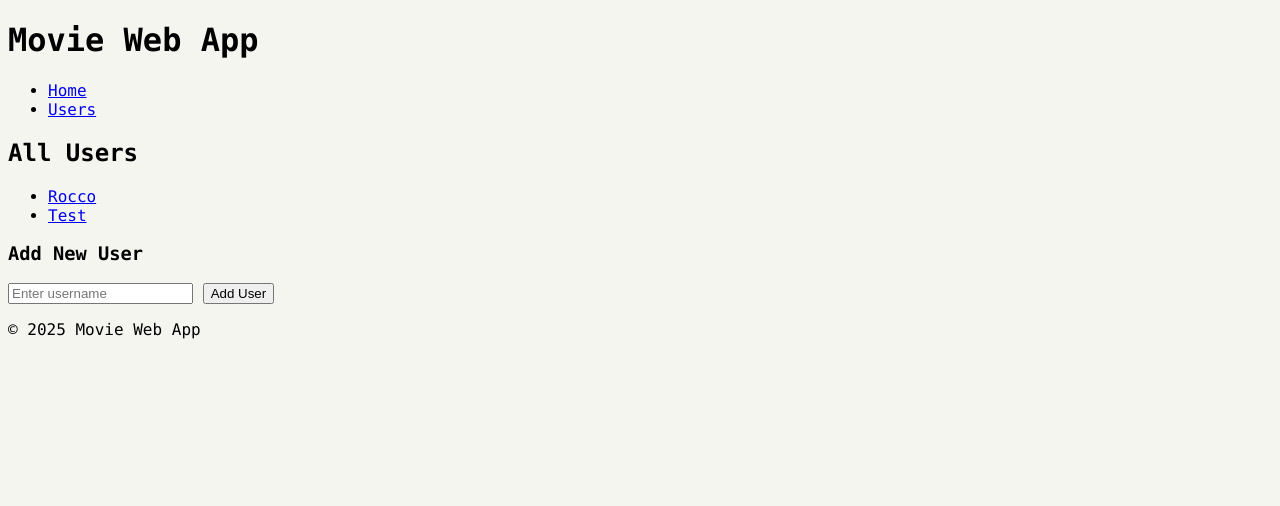
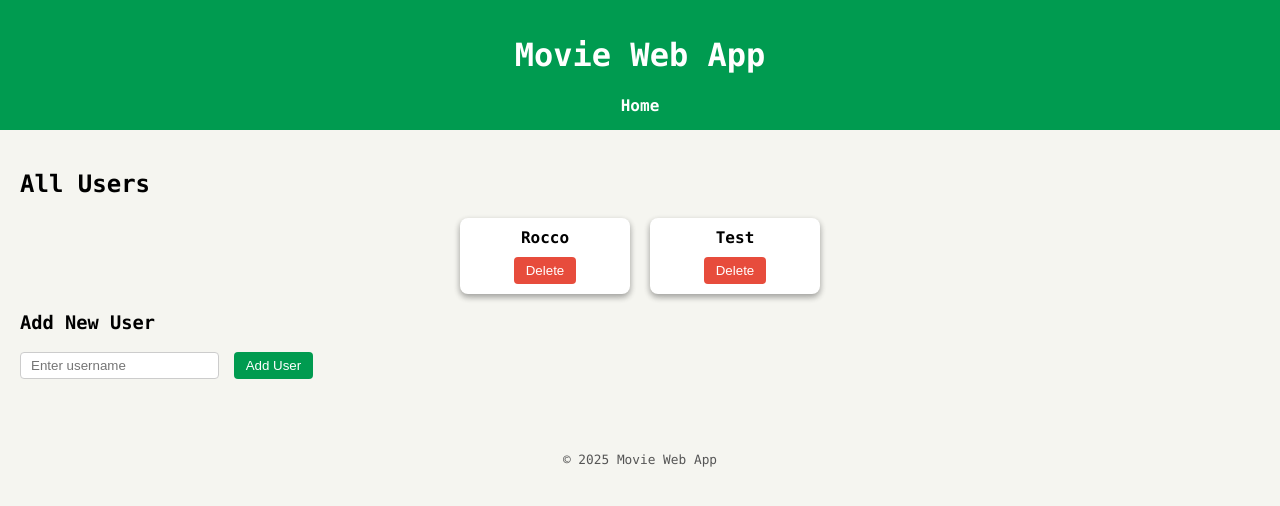
Before and after one commit to RoccoDr02/MovieProject-Flask-SQLAlchemy, a Flask app: page / in a window 1280 px wide. Shown: the top 506 px of the page. Run offline with Flask 3, Linux system fonts and the light colour scheme.

Commit message:
changed css and the html files for better style and all

```diff
--- a/app.py
+++ b/app.py
@@ -30,6 +30,12 @@ def add_user():
     data_manager.add_user(username)
     return redirect(url_for('home'))
 
+@app.route('/users/<int:user_id>/delete', methods=['POST'])
+def delete_user(user_id):
+    data_manager.delete_user(user_id)
+    return redirect(url_for('home'))
+
+
 @app.route('/users/<int:user_id>/movies', methods=['GET'])
 def user_movies(user_id):
     user = data_manager.get_user_by_id(user_id)
@@ -42,6 +48,16 @@ def add_movie(user_id):
     data_manager.add_movie(title, user_id)
     return redirect(url_for('user_movies', user_id=user_id))
 
+@app.route('/users/<int:user_id>/movies/<int:movie_id>/update', methods=['POST'])
+def update_movie(user_id, movie_id):
+    new_title = request.form['new_title']
+    data_manager.update_movie(movie_id, new_title=new_title)
+    return redirect(url_for('user_movies', user_id=user_id))
+
+@app.route('/users/<int:user_id>/movies/<int:movie_id>/delete', methods=['POST'])
+def delete_movie(user_id, movie_id):
+    data_manager.delete_movie(movie_id)
+    return redirect(url_for('user_movies', user_id=user_id))
 
 
 if __name__ == '__main__':
--- a/static/style.css
+++ b/static/style.css
@@ -1,52 +1,134 @@
+/* Body + Header */
 body {
     background: #F5F5F0;
     color: black;
-  font-family: Monaco;
+    font-family: Monaco, monospace;
+    margin: 0;
+    padding: 0;
 }
 
-.list-movies-title {
-  padding: 10px 0;
-  background: #009B50;
+header {
+    background-color: #009B50;
     color: white;
+    padding: 15px;
     text-align: center;
-  font-size: 16pt;
 }
 
+header nav ul {
+    list-style-type: none;
+    padding: 0;
+    margin: 10px 0 0 0;
+    display: flex;
+    justify-content: center;
+    gap: 20px;
+}
+
+header nav ul li a {
+    color: white;
+    text-decoration: none;
+    font-weight: bold;
+}
+
+main.container {
+    padding: 20px;
+}
+
+/* Movie / User Grid */
 .movie-grid {
     list-style-type: none;
     padding: 0;
     margin: 0;
-  margin-top: 20px;
     display: flex;
+    flex-wrap: wrap;
+    gap: 20px;
     justify-content: center;
 }
 
 .movie-grid li {
-  padding: 10px 15px;
-  text-align: left;
-}
-
-.movie {
-  width: 140px;
-}
-
-.movie-title,
-.movie-year {
-  font-size: 0.8em;
+    padding: 10px;
     text-align: center;
+    background: white;
+    border-radius: 8px;
+    box-shadow: 0 3px 6px rgba(0,0,0,0.16), 0 3px 6px rgba(0,0,0,0.23);
+    width: 150px;
 }
 
 .movie-title {
-  margin-top: 10px;
+    font-weight: bold;
+    font-size: 1em;
 }
 
+.user-link {
+    text-decoration: none;
+    color: black;
+}
+
+.user-link:hover {
+    color: #007a3d;
+}
+
+/* Movie Poster */
+.movie-poster {
+    width: 128px;
+    height: 193px;
+    object-fit: cover;
+    border-radius: 4px;
+    margin-bottom: 10px;
+}
+
+/* Movie Year */
 .movie-year {
     color: #999;
+    font-size: 0.8em;
 }
 
+/* Forms + Buttons */
+form input[type="text"] {
+    padding: 5px 10px;
+    margin-right: 5px;
+    border-radius: 4px;
+    border: 1px solid #ccc;
+}
 
-.movie-poster {
-    box-shadow: 0 3px 6px rgba(0, 0, 0, 0.16), 0 3px 6px rgba(0, 0, 0, 0.23);
-    width: 128px;
-    height: 193px;
+.small-input {
+    width: 100px; /* kleiner für Update-Feld */
 }
+
+form button {
+    padding: 6px 12px;
+    background-color: #009B50;
+    color: white;
+    border: none;
+    border-radius: 4px;
+    cursor: pointer;
+}
+
+form button:hover {
+    background-color: #007a3d;
+}
+
+button.delete-btn {
+    background-color: #e74c3c;
+}
+
+button.delete-btn:hover {
+    background-color: #c0392b;
+}
+
+button.update-btn {
+    background-color: #f1c40f;
+    color: black;
+}
+
+button.update-btn:hover {
+    background-color: #d4ac0d;
+}
+
+/* Footer */
+footer {
+    text-align: center;
+    margin-top: 30px;
+    padding: 10px;
+    font-size: 0.8em;
+    color: #555;
+}
--- a/templates/base.html
+++ b/templates/base.html
@@ -4,28 +4,22 @@
     <meta charset="UTF-8">
     <meta name="viewport" content="width=device-width, initial-scale=1.0">
     <title>Movie Web App</title>
-    <!-- Stylesheet einbinden -->
     <link rel="stylesheet" href="{{ url_for('static', filename='style.css') }}">
 </head>
 <body>
-    <!-- Header -->
     <header>
         <h1>Movie Web App</h1>
-        <!-- Navigation -->
         <nav>
             <ul>
                 <li><a href="{{ url_for('home') }}">Home</a></li>
-                <li><a href="{{ url_for('list_users') }}">Users</a></li>
             </ul>
         </nav>
     </header>
 
-    <!-- Hauptbereich mit Content-Block -->
     <main class="container">
         {% block content %}{% endblock %}
     </main>
 
-    <!-- Footer (optional) -->
     <footer>
         <p>&copy; 2025 Movie Web App</p>
     </footer>
--- a/templates/index.html
+++ b/templates/index.html
@@ -1,13 +1,21 @@
 {% extends "base.html" %}
 
 {% block content %}
-<h2>All Users</h2>
+<h2 class="list-movies-title">All Users</h2>
 
-<ul>
+<ul class="movie-grid">
     {% for user in users %}
-        <li>
-            <a href="{{ url_for('user_movies', user_id=user.user_id) }}">{{ user.name }}</a>
-        </li>
+    <li class="movie">
+        <!-- Username als Link zu Filmen -->
+        <a href="{{ url_for('user_movies', user_id=user.user_id) }}" class="user-link">
+            <div class="movie-title">{{ user.name }}</div>
+        </a>
+
+        <!-- Delete-Button für User -->
+        <form method="POST" action="{{ url_for('delete_user', user_id=user.user_id) }}" style="margin-top:10px;">
+            <button type="submit" class="delete-btn">Delete</button>
+        </form>
+    </li>
     {% endfor %}
 </ul>
 
```
Also changed, not shown: templates/movies.html (+28 -3 lines), movie_data/movies3.db. Lines whose indentation alone changed are shown as unchanged.
